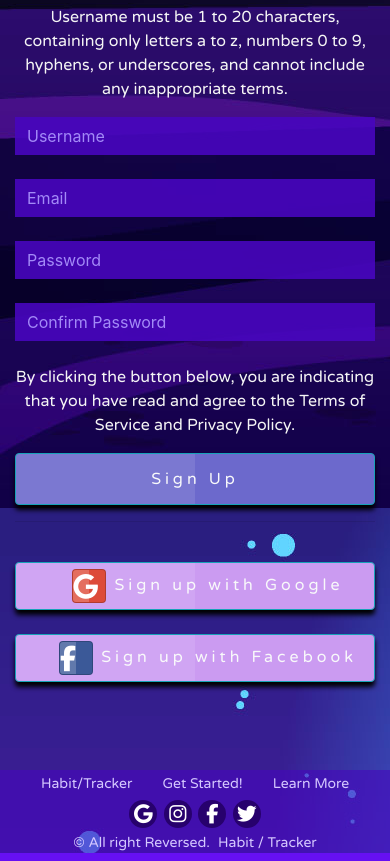
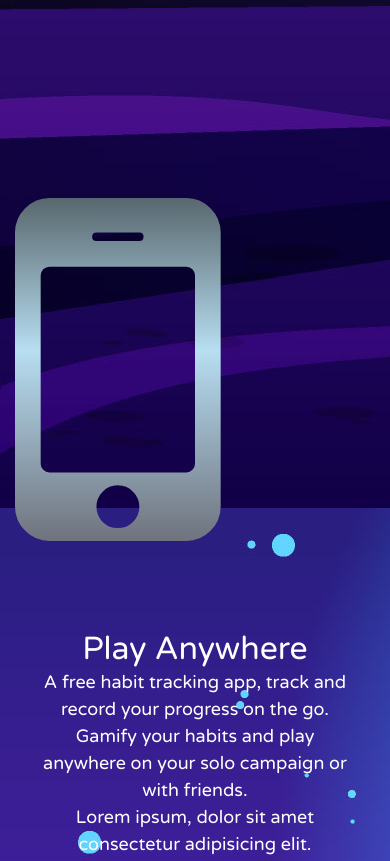
Before and after one commit to KarenDouglas/YourHabitTracker, a website: page habitTrackerLanding.html in a window 390 px wide. Shown: the part 2381-3242 px from the top of the page. Drawn offline with nearby package versions, Linux system fonts and the light colour scheme; a web font is replaced by a local one.

Commit message:
mobile commit

```diff
--- a/css/habit.tracker.css
+++ b/css/habit.tracker.css
@@ -2,11 +2,10 @@
 body {
     background-image: url("/img/1.jpg");
     background-color: #6610f2;
-    /* background-position: center center;
-    background-repeat: no-repeat;
-    background-attachment: fixed;
-    background-size: cover;
-    background-color: rgb(58, 1, 124); */
+    /* background-position: center center; */
+    /* background-repeat: no-repeat;
+    /* background-attachment: fixed; */
+    /* background-size: cover;  */
 }
 
 
@@ -156,6 +155,12 @@ a.logbtn:hover {
 
 }
 
+#mobile-header {
+    font-family: 'Varela Round', sans-serif !important;
+    font-size: 32px !important;
+    color: white !important;
+}
+
 .blurb-header {
     font-family: 'Varela Round', sans-serif;
     font-size: 32px;
@@ -170,9 +175,14 @@ a.logbtn:hover {
 
 .site-banner {
     /* background-color: #5109d6; */
-    height: 4rem;
-    margin-bottom: 1.5rem;
+    margin-bottom: 22rem;
 }
+
+.site-banner-footer {
+    /* background-color: #5109d6; */
+    margin-bottom: 10rem;
+}
+
 
 .card {
     border: transparent;
@@ -288,6 +298,17 @@ a.logbtn:hover {
     color: white;
 	background:#27016d;
 }
+
+.fa-mobile {
+    font-size: 30rem;
+    background: -webkit-linear-gradient(90deg, rgba(103,103,113,1) 10%, rgba(183,222,241,1) 54%, rgba(47,51,52,0.9808298319327731) 100%);
+    -webkit-background-clip: text;
+    -webkit-text-fill-color: transparent;
+}
+
+/* #mobilebg {
+    background-color: rgb(71, 6, 190, 0.6);
+} */
 
 .site-footer {
     background-color: rgb(71, 6, 190, 0.6);
--- a/habitTrackerLanding.html
+++ b/habitTrackerLanding.html
@@ -8,6 +8,7 @@
         <link rel="stylesheet" href="node_modules/bootstrap-social/bootstrap-social.css" />
         <link rel="preconnect" href="https://fonts.gstatic.com">
         <link href="https://fonts.googleapis.com/css2?family=DotGothic16&family=Press+Start+2P&family=Ubuntu:wght@300;400&family=Varela+Round&display=swap" rel="stylesheet">
+        <link rel="stylesheet" href="https://cdnjs.cloudflare.com/ajax/libs/font-awesome/4.7.0/css/font-awesome.min.css">
         <link rel="stylesheet" href="css/habit.tracker.css" />
         <title>Habit / Tracker</title>
     </head>
@@ -102,6 +103,36 @@
             </div>
         </div>
 
+<!-- Start Mobile Play Card-->
+    <div class="container">
+        <div class="card bg-transparent">
+            <div id="mobilebg" class="row g-0">
+                <div class=" col-sm-4 col-md-3">
+                    <i class="fa fa-mobile"></i>
+                </div>
+                <div class="col-sm-8 col-md-8">
+                    <div class="card-body bg-transparent">
+                        <h5 id="mobile-header" class="card-title">Play Anywhere</h5>
+                        <p class="blurb-body card-text mb-0">A free habit tracking app, track and record your progress on the go.</p>
+                        <p class=" blurb-body card-text mb-0">Gamify your habits and play anywhere on your solo campaign or with friends.</p>
+                        <p class=" blurb-body card-text">Lorem ipsum, dolor sit amet consectetur adipisicing elit.</p>
+                        <div class="col offset-1">
+                            <img src="img/256x2561.png">
+                            <img src="img/256x256.png">
+                        </div>
+                    </div>
+                </div>
+            </div>
+        </div>
+    </div>
+
+<!-- End Mobile Play Card-->
+<div class="container-fluid">
+    <div class="row site-banner bg-transparent">
+        </div>
+    </div>
+</div>
+
     <!-- Start Sign Up Form -->
         <div class="container">
             <form>
@@ -130,14 +161,12 @@
                     <span></span>
                     <span></span>
                 <a class="btn btn-social-icon btn-facebook"><i class="fa fa-facebook"></i></a> Sign up with Facebook</button></a>
-                <!-- <a id="signup" class="btn btn-block btn-social btn-google"><span class="fa fa-google"></span>Sign up with Google</a>
-                <a class="btn btn-block btn-social btn-facebook"><span class="fa fa-facebook"></span>Sign up with Facebook</a> -->
             </form>
         </div>
     <!-- End Sign Up Form-->
 
         <div class="container-fluid">
-            <div class="row site-banner bg-transparent">
+            <div class="row site-banner-footer bg-transparent">
                 </div>
             </div>
         </div>
```
Also changed, not shown: img/256x256.png (added), img/256x2561.png (added), img/friends.jpg (added).
